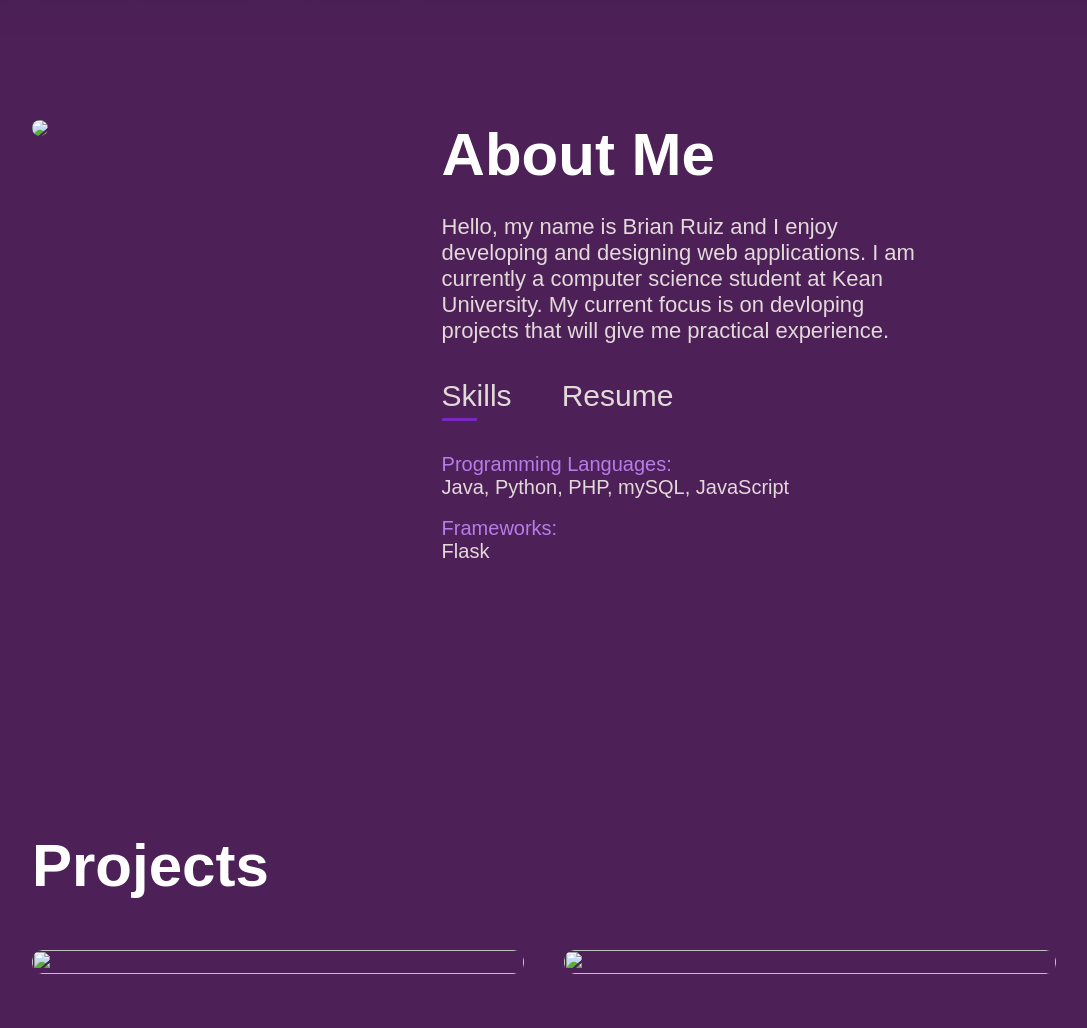
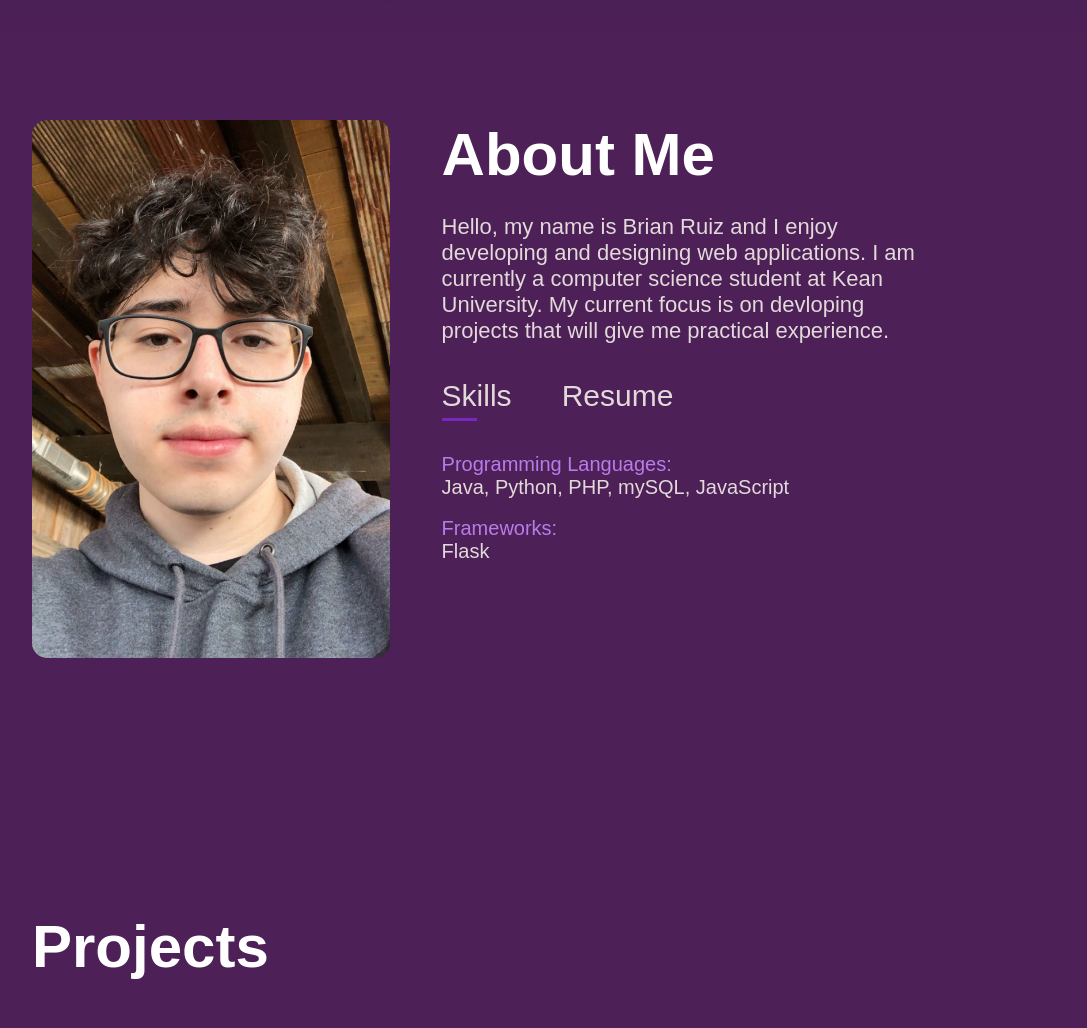
Before and after one commit to bruizbruiz/bruizbruiz.github.io, a plain HTML site: page home.html in a window 1280 px wide. Shown: the part 770-1798 px from the top of the page, without its empty margins (96-1183 px from the left). Drawn offline with Linux system fonts and the light colour scheme; files whose address does not match are found by name.

Commit message:
Update home.html

```diff
--- a/home.html
+++ b/home.html
@@ -12,7 +12,7 @@
     <div id="header">
         <div class="container">
             <nav>
-                <img src="br--transparent-background.png" class="logo">
+                <img src="images/br--transparent-background.png" class="logo">
                 <ul id="sideMenu">
                     <li><a href="#header">Home</a></li>
                     <li><a href="#about">About</a></li>
@@ -33,7 +33,7 @@
         <div class="container">
             <div class="row">
                 <div class="about-col-1">
-                    <img src="BrianRuiz.jpg">
+                    <img src="images/BrianRuiz.jpg">
                 </div>
                 <div class="about-col-2">
                     <h1 class="sub-title">About Me</h1>
@@ -70,7 +70,7 @@
         <h1 class="sub-title">Projects</h1>
         <div class="work-list">
            <div class="work">
-                <img src="work2.jpg">
+                <img src="images/work2.jpg">
                 <div class="layer">
                     <h3>Bank Management System</h3>
                     <p>This app was made with PHP, mySQL, and HTML. This was made for a class project to demonstrate
@@ -84,7 +84,7 @@
                 </div>
            </div>
            <div class="work">
-                <img src="work1.jpg">
+                <img src="images/work1.jpg">
                 <div class="layer">
                     <h3>Encryption and Decryption Web App</h3>
                     <p>This app was made with vanilla JavaScript, HTML, and CSS. This app was made to aid me in my cryptography
```
